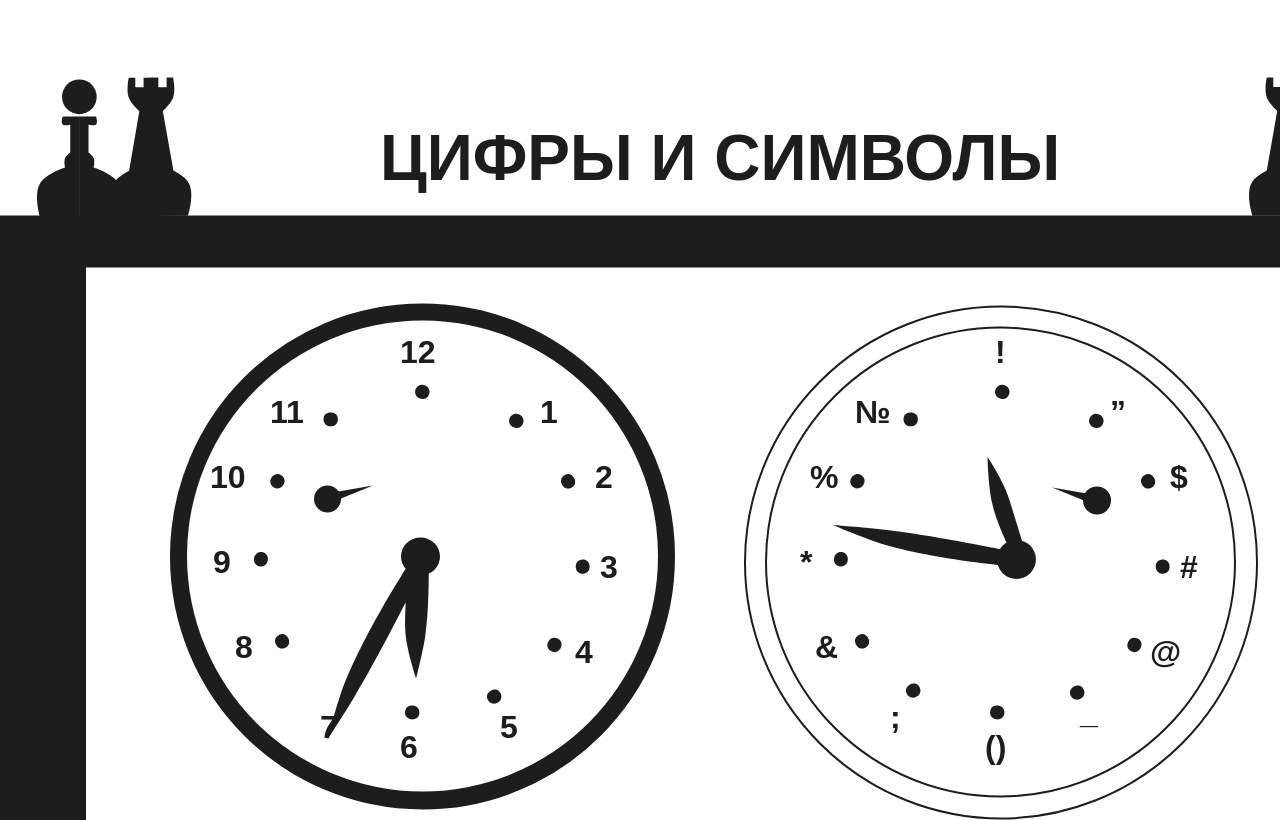
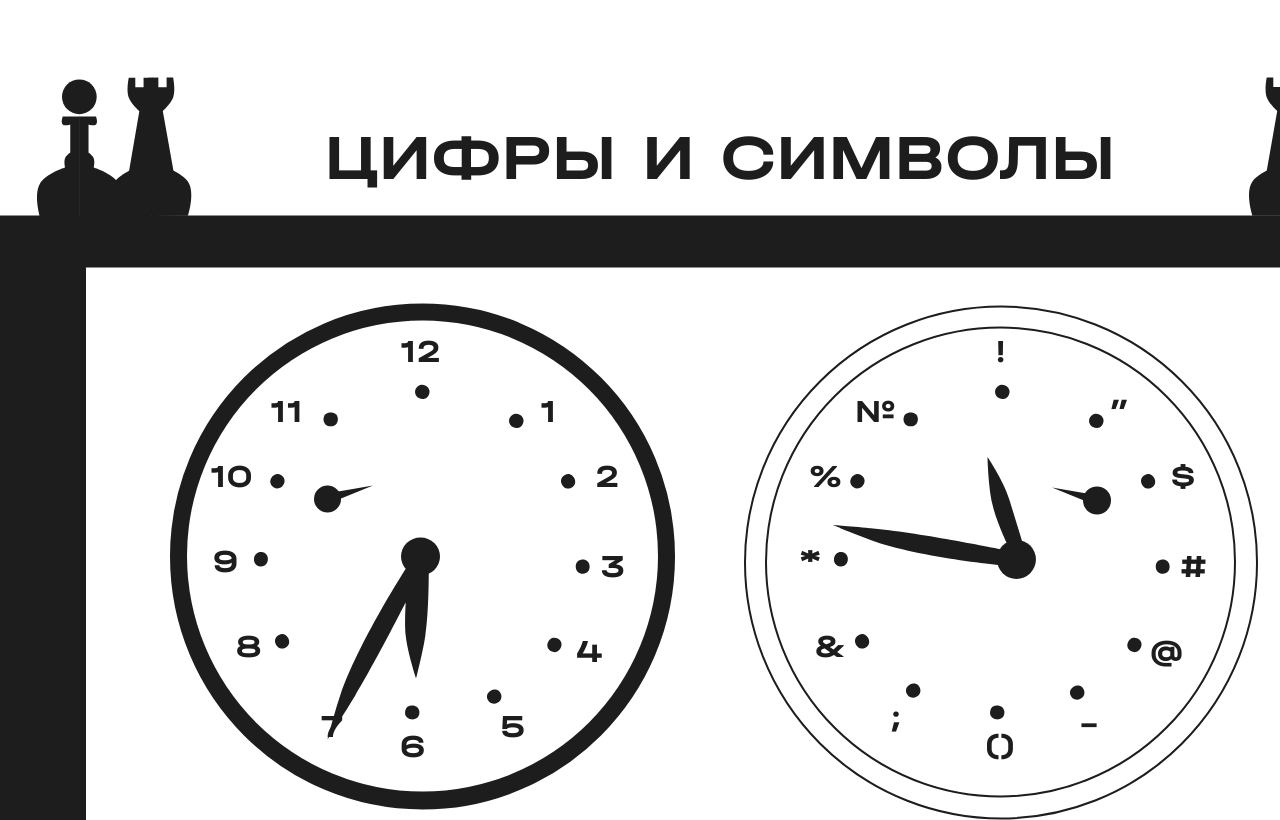
Before and after one commit to karina156/Halvar_Breitschrift, a plain HTML site: page index.html in a window 1280 px wide. Shown: the part 3029-3849 px from the top of the page. Drawn offline with Linux system fonts and the light colour scheme; files whose address does not match are found by name.

Commit message:
Я доделала

```diff
--- a/index.html
+++ b/index.html
@@ -5,6 +5,7 @@
     <meta name="viewport" content="width=device-width, initial-scale=1.0" />
     <title>HalvarBreit</title>
     <link rel="stylesheet" href="stylesheets/style.css" />
+    <link rel="icon" type="image/png" href="./images/favicon.png" />
   </head>
   <body>
     <!-- Экран 1 -->
--- a/stylesheets/layout.css
+++ b/stylesheets/layout.css
@@ -682,7 +682,6 @@ h1 {
   text-align: left;
 }
 /* Экран 5 */
-/* === Экран 5 === */
 .section-5 {
   position: relative;
   width: 100%;
@@ -692,8 +691,6 @@ h1 {
   background-size: cover;
   box-sizing: border-box;
   overflow: hidden;
-  font-family: "Halvar Breitschrift", sans-serif;
-  color: #1d1d1d;
 }
 
 /* --- Заголовок --- */
@@ -825,7 +822,6 @@ h1 {
 }
 
 /* Экран 6 */
-/* === ЭКРАН 6 === */
 .section-6 {
   position: relative;
   display: flex;
```
Also changed, not shown: images/favicon.png (added).
